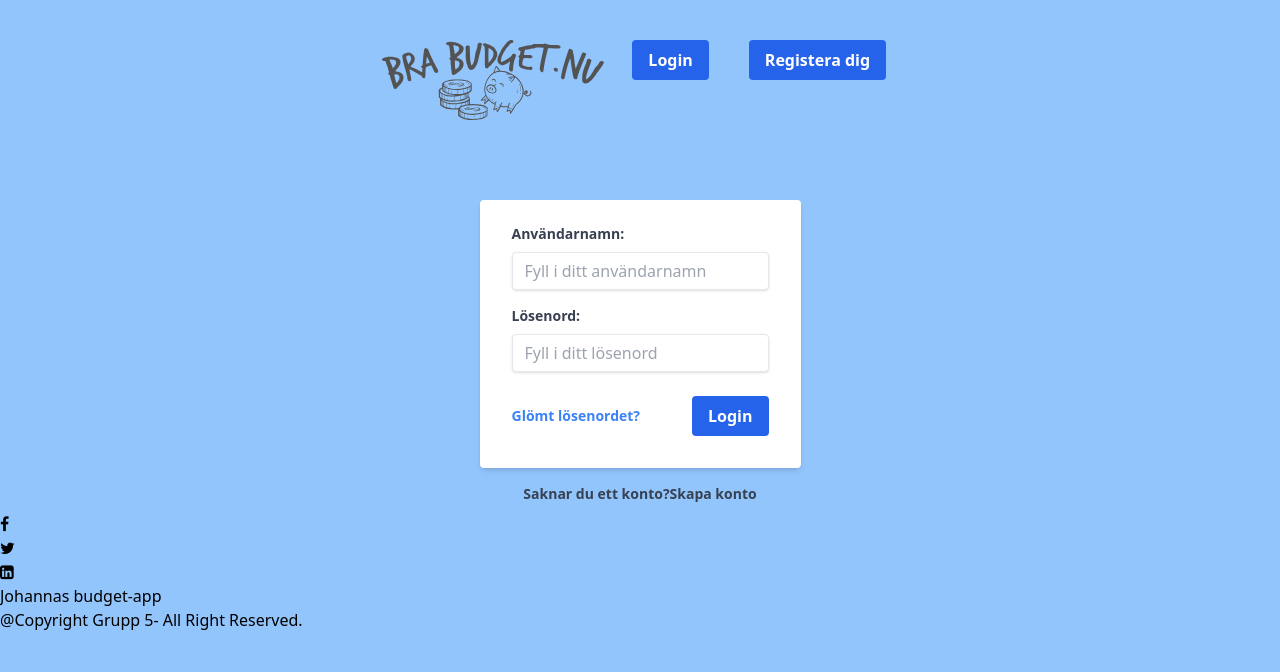
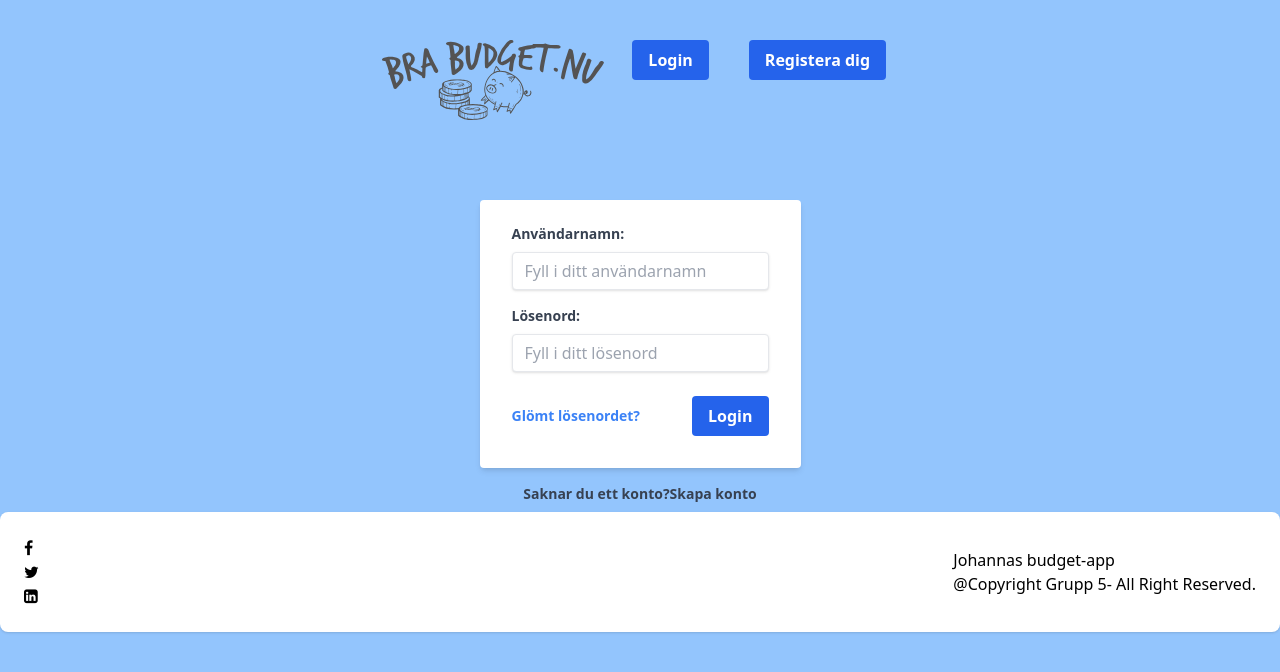
Before and after one commit to ORFU21-Basgrupp-5/Fallprojekt-Frontend, a React (Create React App) app: page /login in a window 1280 px wide. Shown: the top 672 px of the page. Built offline with nearby package versions, Linux system fonts and the light colour scheme.

Commit message:
Lite styling

```diff
--- a/public/index.html
+++ b/public/index.html
@@ -9,12 +9,11 @@
   <title>index</title>
 
 </head>
-
-<body class="minHeight:screen minWidth:screen bg-blue-300">
+<body class="bg-blue-300">
   <noscript>
     you need to enable JavaScript to run this app.
   </noscript>
-  <div id="root" >
+  <div id="root" class="minHeight:screen minWidth:screen">
     <!-- render content here -->
   </div>
 
--- a/src/App.js
+++ b/src/App.js
@@ -20,10 +20,10 @@ import Welcome from './Components/User/WelcomeComponent';
 //privateOutlet you will get redirected to login.
 function App() {
 	return (
-		<div className='container mx-auto'>
+		<div className=''>
 			<NavigationBar />
+			<div>
 			<Routes>
-
 				<Route path='/' element={<Home />} />
 				<Route exact path='/login' element={<Login />} />
 				<Route exact path='/registeruser' element={<Register />} />
@@ -38,7 +38,8 @@ function App() {
 					<Route exact path='changePassword' element={<ChangePassword />} />
 				</Route>
 			</Routes>
-			<Footer />
+			</div>
+			<Footer/>
 		</div>
 	);
 }
--- a/src/Components/Budget/HistoryComponent.js
+++ b/src/Components/Budget/HistoryComponent.js
@@ -30,7 +30,7 @@ const History = () => {
   }
 
   return (
-    <div className='container'>
+    <div className='flex justify-center mt-20'>
       <h1>History</h1>
       <div className='table'>
         <table>
--- a/src/Components/Footer.js
+++ b/src/Components/Footer.js
@@ -2,11 +2,8 @@ import NavImage from '../Images/Asset_2port.svg';
 
 const Footer = () => {
 	return (
-        <div className="container">
 
-            <footer className="site-footer">
-
-
+            <footer className="bottom-0 p-4 bg-white rounded-lg shadow md:flex md:items-center md:justify-between md:p-6 ">
                     <ul className="socials">
                         <li><a href="www.facebook.com"><i className="fa fa-facebook"></i></a></li>
                         <li><a href="www.twitter.com"><i className="fa fa-twitter"></i></a></li>
@@ -17,7 +14,6 @@ const Footer = () => {
                     <p>@Copyright Grupp 5- All Right Reserved.  </p>
                 </div>
             </footer>
-        </div>
-	);
+    	);
 };
 export default Footer;
--- a/src/Components/NavigationBar.js
+++ b/src/Components/NavigationBar.js
@@ -13,11 +13,12 @@ const NavigationBar = () => {
 
 	if (loginStatus === true) {
 		return (
-			<div className='flex flex-row h-20 justify-center gap-4 mt-10'>
+			<div className='flex justify-center mt-10 w-screen'>
 				<div className=''>
 					<div id='header' className='navigation-menu'>
-						<img id='mainLogo' src={NavImage} alt='My Happy SVG' />
-
+						<img className='mb-5' id='mainLogo' src={NavImage} alt='My Happy SVG' />
+						</div>
+						<div className=''>
 								<NavLink to='/addbalancechange' className='text-white font-bold bg-blue-600 hover:bg-blue-800 py-2 px-4 rounded'>
 									Inmatning
 								</NavLink>
@@ -37,9 +38,8 @@ const NavigationBar = () => {
 								<NavLink to='/' onClick={forceLogout} className='text-white font-bold bg-blue-600 hover:bg-blue-800 py-2 px-4 rounded'>
 									Logout
 								</NavLink>
-
+								</div>
 					</div>
-				</div>
 			</div>
 		);
 	} else {
```
